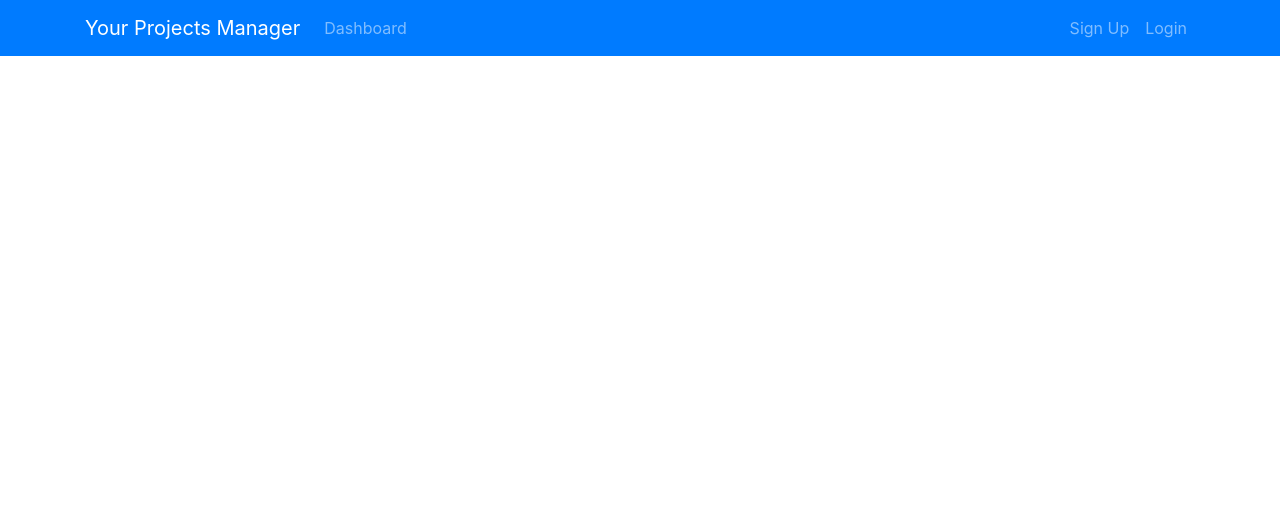
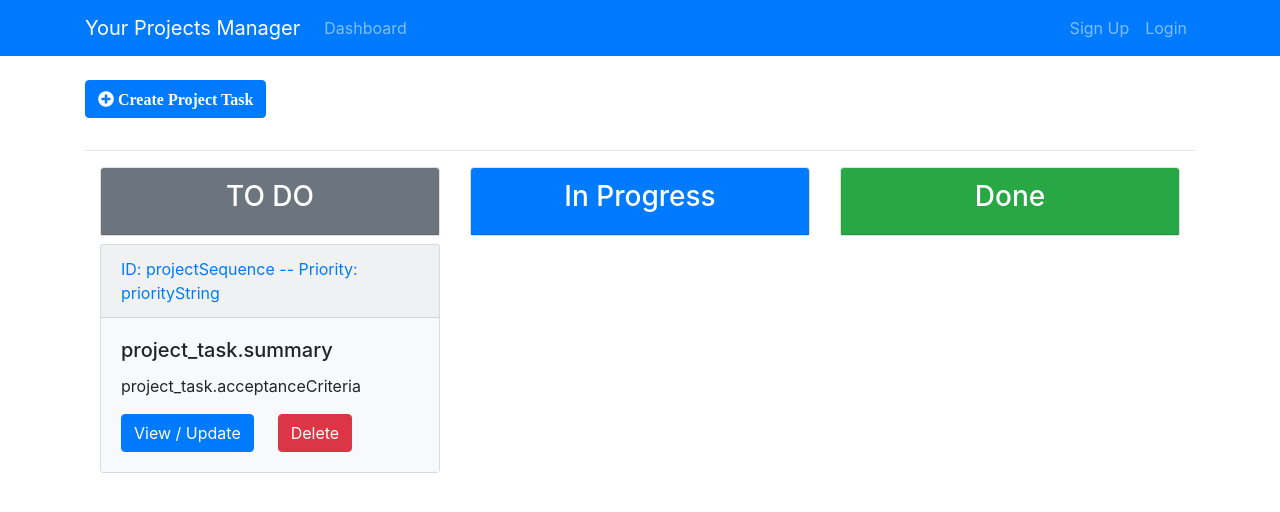
Before and after one commit to fozz101/YourProjectsManager, a React (Create React App) app in the folder ypm-react/: page /projectBoard/1 in a window 1280 px wide. Shown: the top 512 px of the page. Built offline with nearby package versions, Linux system fonts and the light colour scheme.

Commit message:
Routes to ProjectBoard and AddProjectTask

```diff
--- a/ypm-react/src/App.js
+++ b/ypm-react/src/App.js
@@ -7,6 +7,8 @@
 import { Provider } from "react-redux";
 import store from "./store";
 import UpdateProject from './components/Project/UpdateProject';
+import ProjectBoard from './components/ProjectBoard/ProjectBoard';
+import AddProjectTask from './components/ProjectBoard/ProjectTasks/AddProjectTask';
 
 function App() {
   return (
@@ -20,6 +22,8 @@
           <Route exact path="/dashboard" render={(props) => <Dashboard {...props} />}  />
           <Route exact path="/addProject" render={(props) => <AddProject {...props} />}  />
           <Route exact path="/updateProject/:id" component={UpdateProject}  />
+          <Route exact path="/projectBoard/:id" component={ProjectBoard} />
+          <Route exact path="/addProjectTask/:id" component={AddProjectTask} />
           {
             //<Route exact path="/addProject" component={AddProject}  />
           }
--- a/ypm-react/src/components/Project/ProjectItem.js
+++ b/ypm-react/src/components/Project/ProjectItem.js
@@ -24,7 +24,7 @@
                </div>
                <div className="col-md-4 d-none d-lg-block">
                    <ul className="list-group">
-                       <Link to="">
+                       <Link to={`/projectBoard/${project.projectIdentifier}`}>
                            <li className="list-group-item board">
                                <i className="fa fa-flag-checkered pr-1"> Project Board </i>
                            </li>
--- /dev/null
+++ b/ypm-react/src/components/ProjectBoard/ProjectBoard.js
@@ -0,0 +1,86 @@
+import React, { Component } from 'react'
+import {Link} from "react-router-dom";
+
+class ProjectBoard extends Component {
+  render() {
+    const {id} = this.props.match.params;
+    return (
+        <div className="container">
+        <Link to={`/addProjectTask/${id}`} className="btn btn-primary mb-3">
+            <i className="fas fa-plus-circle"> Create Project Task</i>
+        </Link>
+        <br />
+        <hr />
+        {
+            //<!-- Backlog STARTS HERE
+        }
+        <div className="container">
+            <div className="row">
+                <div className="col-md-4">
+                    <div className="card text-center mb-2">
+                        <div className="card-header bg-secondary text-white">
+                            <h3>TO DO</h3>
+                        </div>
+                    </div>
+
+                    {
+                        //<!-- SAMPLE PROJECT TASK STARTS HERE -->
+                    }
+                    <div className="card mb-1 bg-light">
+
+                        <div className="card-header text-primary">
+                            ID: projectSequence -- Priority: priorityString
+                        </div>
+                        <div className="card-body bg-light">
+                            <h5 className="card-title">project_task.summary</h5>
+                            <p className="card-text text-truncate ">
+                                project_task.acceptanceCriteria
+                            </p>
+                            <a href="#" className="btn btn-primary">
+                                View / Update
+                            </a>
+
+                            <button className="btn btn-danger ml-4">
+                                Delete
+                            </button>
+                        </div>
+                    </div>
+
+                    {
+                        // SAMPLE PROJECT TASK ENDS HERE -->
+                    }
+                </div>
+                <div className="col-md-4">
+                    <div className="card text-center mb-2">
+                        <div className="card-header bg-primary text-white">
+                            <h3>In Progress</h3>
+                        </div>
+                    </div>
+                  {
+                    // SAMPLE PROJECT TASK STARTS HERE
+
+                   //  SAMPLE PROJECT TASK ENDS HERE
+                }
+                </div>
+                <div className="col-md-4">
+                    <div className="card text-center mb-2">
+                        <div className="card-header bg-success text-white">
+                            <h3>Done</h3>
+                        </div>
+                    </div>
+                    {
+                    // SAMPLE PROJECT TASK STARTS HERE -->
+
+                    // SAMPLE PROJECT TASK ENDS HERE -->
+                }
+                </div>
+            </div>
+        </div>
+
+
+    </div>
+    )
+  }
+}
+
+export default ProjectBoard;
--- /dev/null
+++ b/ypm-react/src/components/ProjectBoard/ProjectTasks/AddProjectTask.js
@@ -0,0 +1,56 @@
+import React, { Component } from 'react'
+import {Link} from "react-router-dom"
+
+class AddProjectTask extends Component {
+  render() {
+    const {id} = this.props.match.params;
+    return (
+        <div className="add-PBI">
+        <div className="container">
+            <div className="row">
+                <div className="col-md-8 m-auto">
+                    <Link to={`/projectBoard/${id}`} className="btn btn-light">
+                        Back to Project Board
+                    </Link>
+                    <h4 className="display-4 text-center">Add Project Task</h4>
+                    <p className="lead text-center">Project Name + Project Code</p>
+                    <form >
+                        <div className="form-group">
+                            <input type="text" className="form-control form-control-lg" name="summary" placeholder="Project Task summary" />
+                        </div>
+                        <div className="form-group">
+                            <textarea className="form-control form-control-lg" placeholder="Acceptance Criteria" name="acceptanceCriteria"></textarea>
+                        </div>
+                        <h6>Due Date</h6>
+                        <div className="form-group">
+                            <input type="date" className="form-control form-control-lg" name="dueDate" />
+                        </div>
+                        <div className="form-group">
+                            <select className="form-control form-control-lg" name="priority">
+                                <option value={0}>Select Priority</option>
+                                <option value={1}>High</option>
+                                <option value={2}>Medium</option>
+                                <option value={3}>Low</option>
+                            </select>
+                        </div>
+
+                        <div className="form-group">
+                            <select className="form-control form-control-lg" name="status">
+                                <option value="">Select Status</option>
+                                <option value="TO_DO">TO DO</option>
+                                <option value="IN_PROGRESS">IN PROGRESS</option>
+                                <option value="DONE">DONE</option>
+                            </select>
+                        </div>
+
+                        <input type="submit" className="btn btn-primary btn-block mt-4" />
+                    </form>
+                </div>
+            </div>
+        </div>
+    </div>
+    )
+  }
+}
+
+export default AddProjectTask;
--- a/ypm-react/src/reducers/backlogReducer.js
+++ b/ypm-react/src/reducers/backlogReducer.js
@@ -1,4 +1,4 @@
-import { GET_BACKLOG, GET_PROJECT_TASK, DELETE_PROJECT_TASK } from "../actions/projectActions";
+import { GET_BACKLOG, GET_PROJECT_TASK, DELETE_PROJECT_TASK } from "../actions/types";
 
 const initialState = {
     project_tasks : [],
--- a/ypm-react/src/reducers/index.js
+++ b/ypm-react/src/reducers/index.js
@@ -1,8 +1,10 @@
 import { combineReducers } from "redux";
+import backlogReducer from "./backlogReducer";
 import errorReducer from "./errorReducer";
 import projectReducer from "./projectReducer";
 
 export default combineReducers({
     errors : errorReducer,
-    project: projectReducer
+    project: projectReducer,
+    backlog: backlogReducer
 });
```
Also changed, not shown: ypm-react/src/components/ProjectBoard/Backlog.js (added), ypm-react/src/components/ProjectBoard/ProjectTasks/ProjectTask.js (added), ypm-react/src/components/ProjectBoard/ProjectTasks/UpdateProjectTask.js (added).
